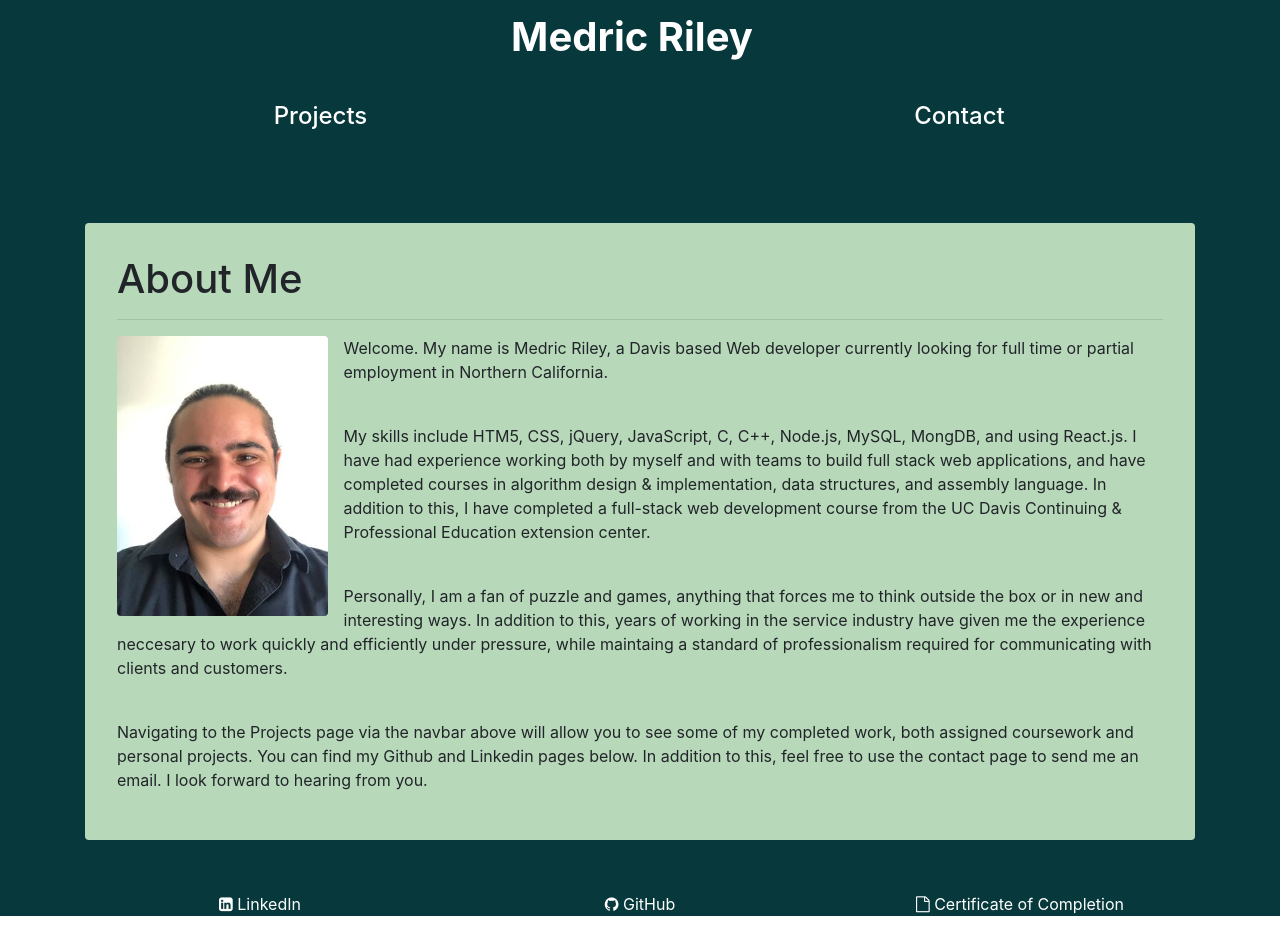
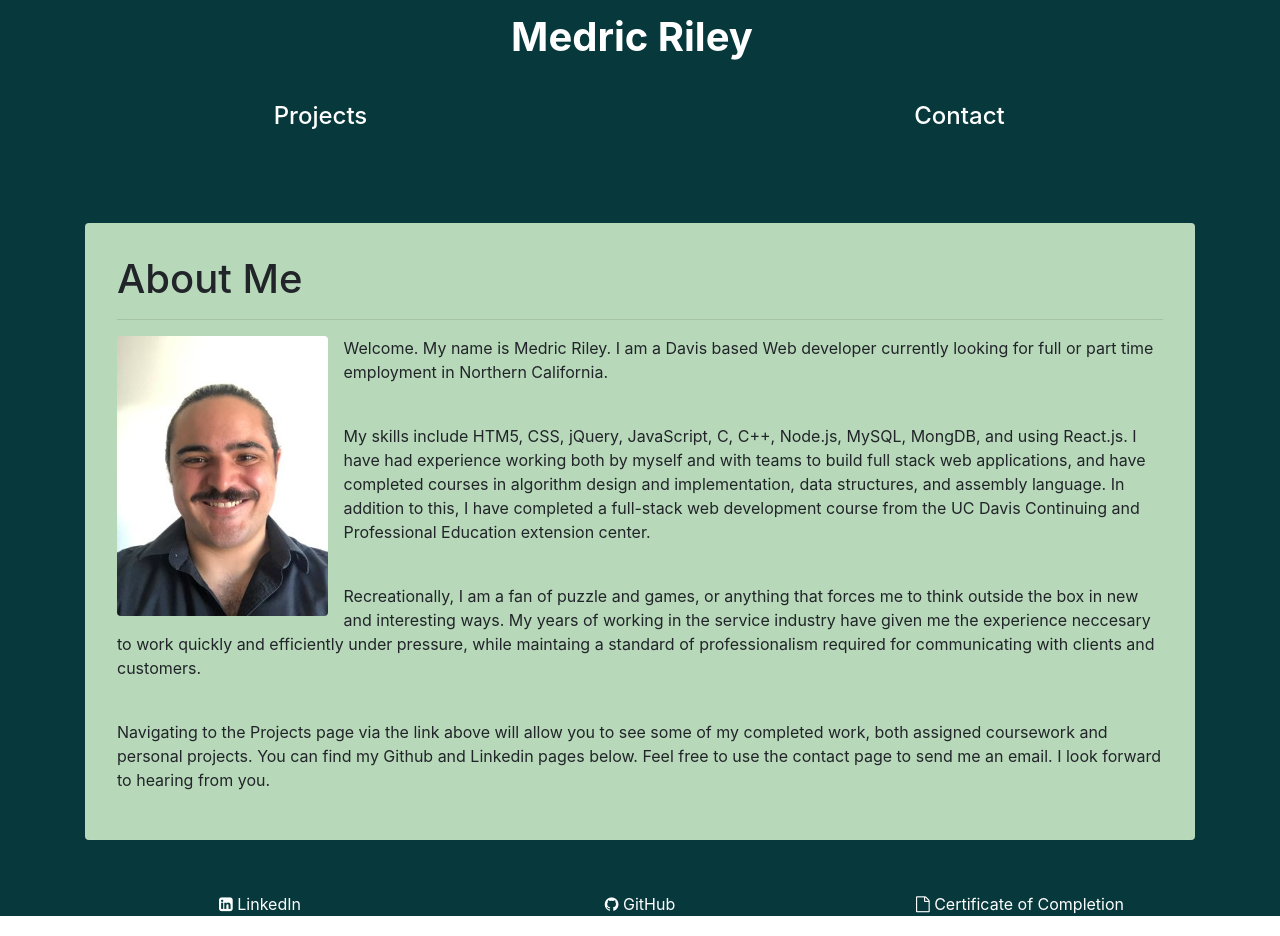
Before and after one commit to medricr/react-portfolio-w-backend, a React (Create React App) app in the folder client/: page / in a window 1280 px wide. Built offline with nearby package versions, Linux system fonts and the light colour scheme.

Commit message:
projectCard buttons now specify between github link and deployed links. Changes to bio.

```diff
--- a/client/src/components/Bio/index.js
+++ b/client/src/components/Bio/index.js
@@ -14,19 +14,19 @@ const Bio = () => {
 						{/* Technical about me secion, skills, interests, etc */}
 						<img href="#" src={headshot} alt='placeholder' height='280px' className="rounded float-left mr-3"/>
 						<p>
-							Welcome. My name is Medric Riley, a Davis based Web developer currently looking for full time or partial employment in Northern California.
+							Welcome. My name is Medric Riley. I am a Davis based Web developer currently looking for full or part time employment in Northern California.
 						</p>
 						<br />
 						<p>
-							My skills include HTM5, CSS, jQuery, JavaScript, C, C++, Node.js, MySQL, MongDB, and using React.js. I have had experience working both by myself and with teams to build full stack web applications, and have completed courses in algorithm design & implementation, data structures, and assembly language. In addition to this, I have completed a full-stack web development course from the UC Davis Continuing & Professional Education extension center.
+							My skills include HTM5, CSS, jQuery, JavaScript, C, C++, Node.js, MySQL, MongDB, and using React.js. I have had experience working both by myself and with teams to build full stack web applications, and have completed courses in algorithm design and implementation, data structures, and assembly language. In addition to this, I have completed a full-stack web development course from the UC Davis Continuing and Professional Education extension center.
 						</p>
 						<br />
 						<p>
-							Personally, I am a fan of puzzle and games, anything that forces me to think outside the box or in new and interesting ways. In addition to this, years of working in the service industry have given me the experience neccesary to work quickly and efficiently under pressure, while maintaing a standard of professionalism required for communicating with clients and customers.
+							Recreationally, I am a fan of puzzle and games, or anything that forces me to think outside the box in new and interesting ways. My years of working in the service industry have given me the experience neccesary to work quickly and efficiently under pressure, while maintaing a standard of professionalism required for communicating with clients and customers.
 						</p>
 						<br />
 						<p>
-							Navigating to the Projects page via the navbar above will allow you to see some of my completed work, both assigned coursework and personal projects. You can find my Github and Linkedin pages below. In addition to this, feel free to use the contact page to send me an email. I look forward to hearing from you.
+							Navigating to the Projects page via the link above will allow you to see some of my completed work, both assigned coursework and personal projects. You can find my Github and Linkedin pages below. Feel free to use the contact page to send me an email. I look forward to hearing from you.
 						</p>
 					</div>
 				</div>
--- a/client/src/components/ContactPage/index.js
+++ b/client/src/components/ContactPage/index.js
@@ -37,21 +37,21 @@ class ContactPage extends React.Component {
 								{/* Sender return email input */}
 								<div className='form-group'>
 									<label htmlFor='sender_email'>Email Address</label>
-									<input type='email' className='form-control' id='sender_email' name='sender_email' placeholder='Enter your Email Adress' onChange={this.handleInputChange}/>
+									<input type='email' className='form-control' id='sender_email' name='sender_email' placeholder='Please enter your return email address' onChange={this.handleInputChange}/>
 
 									{/* <small id='email-help' className='form-text text-muted'>This is the email address which will be used to reply to your message</small> */}
 								</div>
 								{/* Sender subject email input */}
 								<div className='form-group'>
 									<label htmlFor='email_subject'>Subject</label>
-									<input type='text' className='form-control' id='email_subject' name='email_subject' placeholder='Email Subject' onChange={this.handleInputChange} />
+									<input type='text' className='form-control' id='email_subject' name='email_subject' placeholder='' onChange={this.handleInputChange} />
 
 									{/* <small id='subject-help' className='form-text text-muted'>This subject will be placed in the subject field of the email</small> */}
 								</div>
 								{/* Sender body email input */}
 								<div className='form-group'>
 									<label htmlFor='email_body'>Body</label>
-									<textarea type='text' className='form-control' id='email_body' name='email_body' placeholder='Email Body' rows='5' onChange={this.handleInputChange}/>
+									<textarea type='text' className='form-control' id='email_body' name='email_body' placeholder='' rows='5' onChange={this.handleInputChange}/>
 
 									{/* <small id='body-help' className='form-text text-muted'>Please include any information you would like to be sent in the final email</small> */}
 								</div>
--- a/client/src/components/ProjectCard/index.js
+++ b/client/src/components/ProjectCard/index.js
@@ -9,7 +9,8 @@ const ProjectCard = (props) => {
 		projectTitle,
 		projectSubtitle,
 		projectLink,
-		projectDescription
+		projectDescription,
+		buttonText
 	} = props;
 
 	return(
@@ -24,6 +25,7 @@ const ProjectCard = (props) => {
 						modalLink={projectLink}
 						modalDescription={projectDescription}
 						modalName={projectTitle}
+						buttonText={buttonText}
 					/>
 				</CardBody>
 		</Card>
--- a/client/src/components/ProjectModal/index.js
+++ b/client/src/components/ProjectModal/index.js
@@ -5,7 +5,8 @@ const ProjectModal = (props) => {
 	const {
 		modalLink,
 		modalDescription,
-		modalName
+		modalName,
+		buttonText
 	} = props;
 	// Set up modal
 	const [modal, setModal] = useState(false);
@@ -20,7 +21,7 @@ const ProjectModal = (props) => {
 					{modalDescription}
 				</ModalBody>
 				<ModalFooter>
-					<Button href={modalLink} target="_blank"> View Project </Button>{' '}
+					<Button href={modalLink} target="_blank"> {buttonText} </Button>{' '}
 					<Button onClick={toggle}> Close </Button>
 				</ModalFooter>
 			</Modal>
```
Also changed, not shown: client/src/components/ProjectGallery/index.js (+8 -3 lines).
